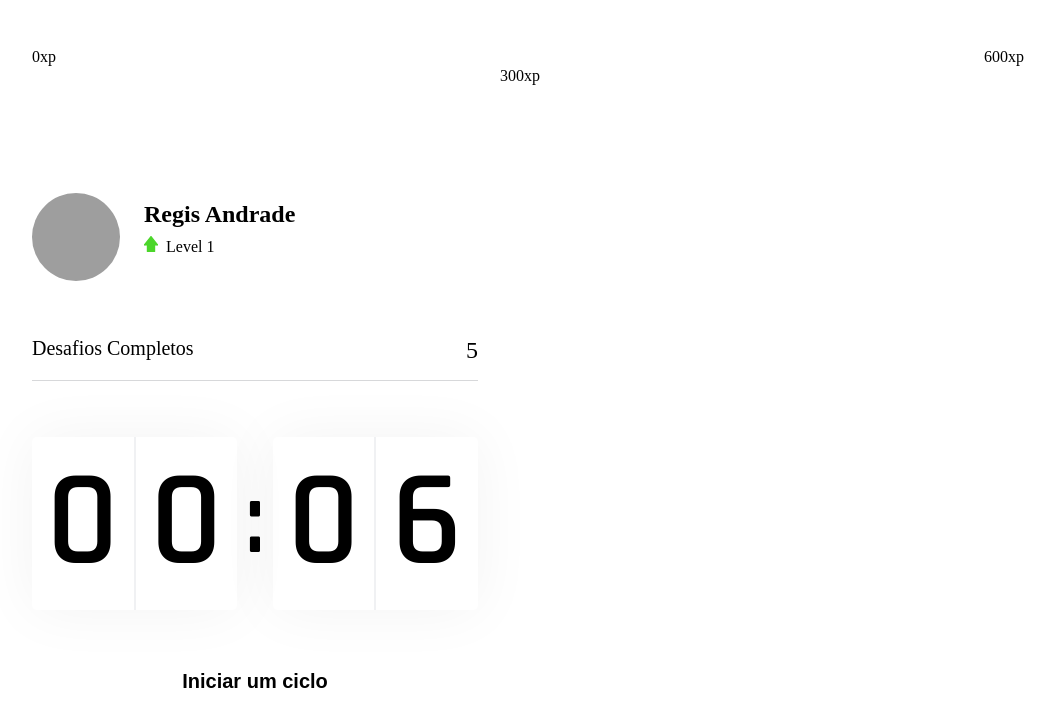
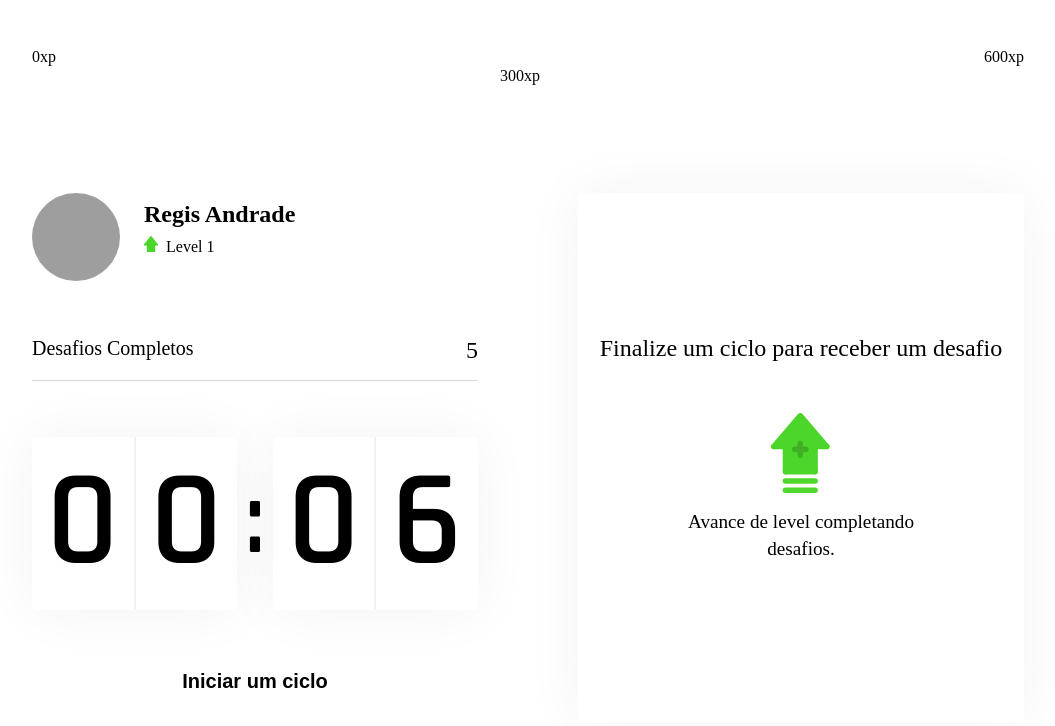
Before and after one commit to andraderegis/rocket_seat_nlw4_react_next_moveit, a Next.js app: page / in a window 1280 px wide. Shown: the top 726 px of the page, without its empty margins (112-1167 px from the left). Built offline with nearby package versions, Linux system fonts and the light colour scheme; grey boxes are pictures that could not be loaded.

Commit message:
Add ChallengeBox component layout

```diff
--- /dev/null
+++ b/src/components/ChallengeBox.tsx
@@ -0,0 +1,15 @@
+import styles from 'styles/components/ChallengeBox.module.css';
+
+export function ChallengeBox() {
+  return (
+    <div className={styles.challengeBoxContainer}>
+      <div className={styles.challengeNotActive}>
+        <strong>Finalize um ciclo para receber um desafio</strong>
+        <p>
+          <img src="icons/level-up.svg" alt="Level Up" />
+          Avance de level completando desafios.
+        </p>
+      </div>
+    </div>
+  );
+}
--- a/src/pages/index.tsx
+++ b/src/pages/index.tsx
@@ -4,6 +4,7 @@
 import { Countdown } from "components/Countdown";
 import { ExperienceBar } from "components/ExperienceBar";
 import { Profile } from "components/Profile";
+import { ChallengeBox } from 'components/ChallengeBox';
 
 import styles from 'styles/pages/Home.module.css';
 
@@ -22,7 +23,7 @@
           <Countdown />
         </div>
         <div>
-
+          <ChallengeBox />
         </div>
       </section>
     </div >
--- /dev/null
+++ b/src/styles/components/ChallengeBox.module.css
@@ -0,0 +1,42 @@
+.challengeBoxContainer {
+  height: 100%;
+
+  background: var(--white);
+  border-radius: 5px;
+  box-shadow: 0 0 60px rgba(0, 0, 0, 0.05);
+  padding: 1.5rem 2 rem;
+
+  display: flex;
+  flex-direction: column;
+  align-items: center;
+  justify-content: center;
+
+  text-align: center;
+}
+
+.challengeNotActive {
+  display: flex;
+  flex-direction: column;
+  align-items: center;
+}
+
+.challengeNotActive strong {
+  font-size: 1.5rem;
+  font-weight: 500;
+  line-height: 1.4;
+}
+
+.challengeNotActive p {
+  display: flex;
+  flex-direction: column;
+  align-items: center;
+  line-height: 1.4;
+  max-width: 70%;
+  margin-top: 3rem;
+
+  font-size: 1.2rem;
+}
+
+.challengeNotActive p img {
+  margin-bottom: 1rem;
+}
```
